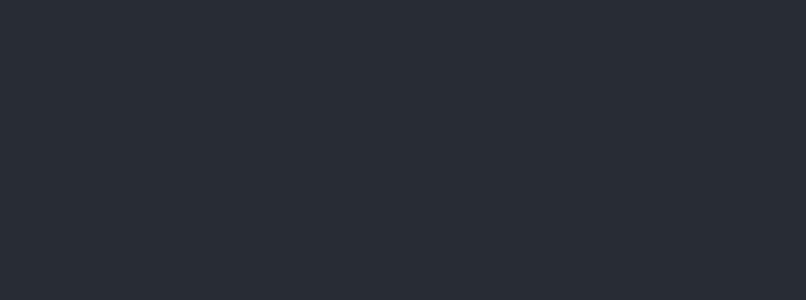
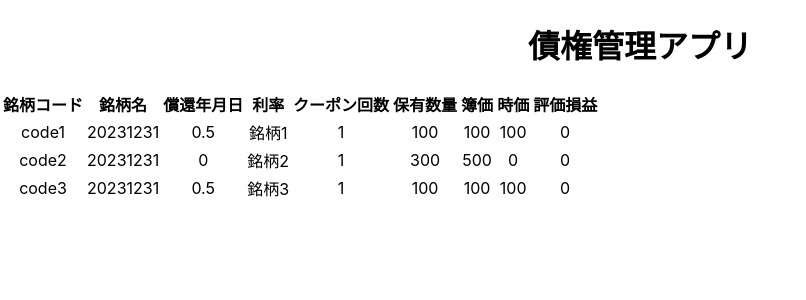
Before and after one commit to yuya296/jissen-gui, a React (Create React App) app: page / in a window 1280 px wide. Shown: the top 300 px of the page, without its empty margins (0-806 px from the left). Built offline with nearby package versions, Linux system fonts and the light colour scheme.

Commit message:
devブランチの作成 TableとColumnを作成

```diff
--- a/src/App.tsx
+++ b/src/App.tsx
@@ -1,12 +1,14 @@
 import React from 'react';
 import logo from './logo.svg';
 import './App.css';
-import initialdata from './Data';
+import {initialdata, codes} from './components/Data';
+import Table from './components/Table';
 
 function App() {
   return (
     <div className="App">
-      <header className="App-header"></header>
+      <h1>債権管理アプリ</h1>
+      <Table positions={initialdata} />
     </div>
   );
 }
--- a/src/Data.ts
+++ b/src/components/Data.tsx
@@ -1,14 +1,4 @@
-interface MergedData {
-    code: string,
-    name: string,
-    maturityDate: string,
-    rate: number,
-    couponTimes: number,
-    quantity: number,
-    bookValue: number,
-    marketValue: number,
-    profitAndLoss: number,
-}
+import MergedData from "./MergedData";
 
 const initialdata:MergedData[] = [
   {
@@ -48,4 +38,4 @@ const initialdata:MergedData[] = [
 
 const codes:string[] = ['code1', 'code2', 'code3']
 
-export default initialdata;
+export {initialdata, codes};
--- /dev/null
+++ b/src/components/MergedData.tsx
@@ -0,0 +1,13 @@
+interface MergedData {
+    code: string,
+    name: string,
+    maturityDate: string,
+    rate: number,
+    couponTimes: number,
+    quantity: number,
+    bookValue: number,
+    marketValue: number,
+    profitAndLoss: number,
+}
+
+export default MergedData;
--- /dev/null
+++ b/src/components/Table.tsx
@@ -0,0 +1,60 @@
+import axios from 'axios';
+import React, { useState } from 'react';
+import MergedData from './MergedData';
+
+type ColumnProps = {
+    data: MergedData;
+}
+
+const Column = ({data}: ColumnProps) => {
+    return (
+        <tr>
+            <td>{data.code}</td>
+            <td>{data.maturityDate}</td>
+            <td>{data.rate}</td>
+            <td>{data.name}</td>
+            <td>{data.couponTimes}</td>
+            <td>{data.quantity}</td>
+            <td>{data.bookValue}</td>
+            <td>{data.marketValue}</td>
+            <td>{data.profitAndLoss}</td>
+        </tr>
+    )
+}
+
+type TableProps = {
+    positions: MergedData[];
+}
+
+const Table = ({positions}: TableProps) => {
+    const [data, setData] = useState<MergedData[]>(positions);
+
+    const printList = data.map(d => <Column data={d} />)
+
+    return (
+        <table>
+            <thead>
+                <tr>
+                    <th>銘柄コード</th>
+                    <th>銘柄名</th>
+                    <th>償還年月日</th>
+                    <th>利率</th>
+                    <th>クーポン回数</th>
+                    <th>保有数量</th>
+                    <th>簿価</th>
+                    <th>時価</th>
+                    <th>評価損益</th>
+                </tr>
+            </thead>
+
+            <tbody>
+                {printList}
+            </tbody>
+        </table>
+    )
+
+}
+
+
+
+export default Table;
```
